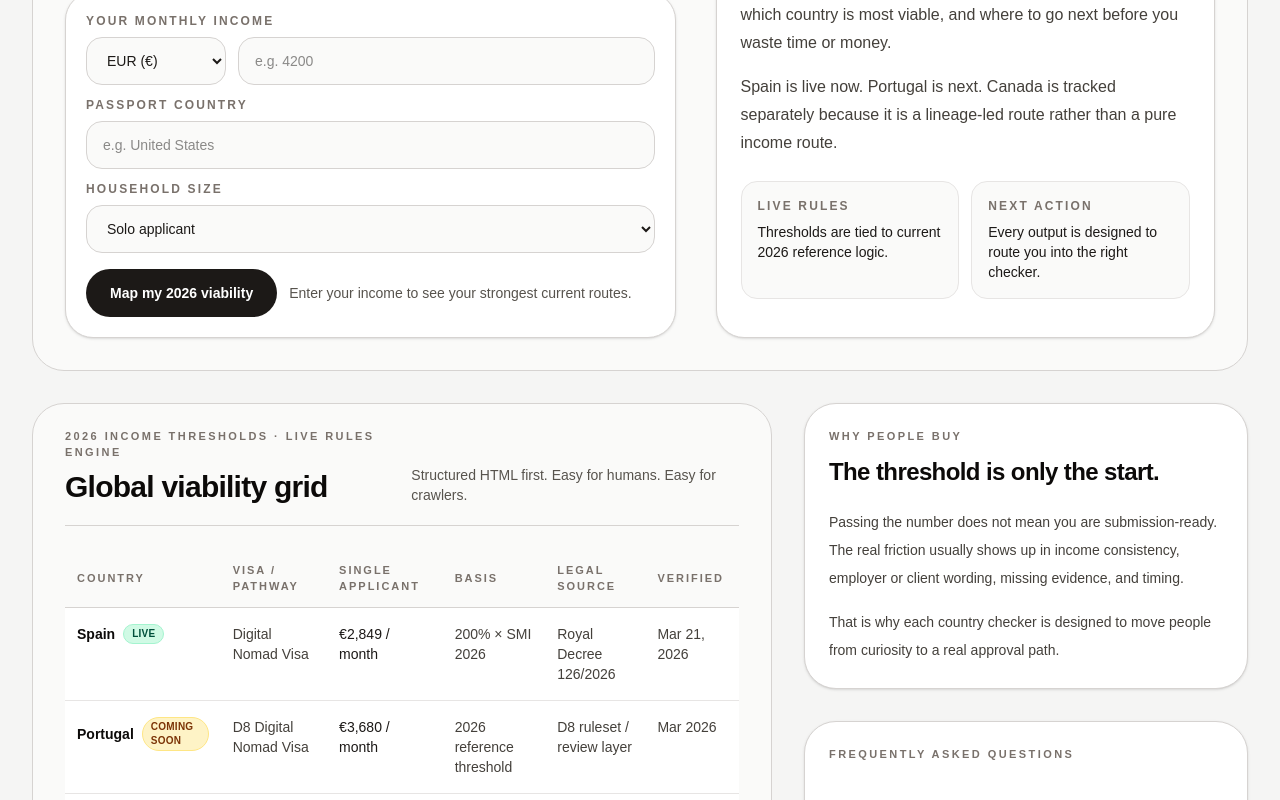
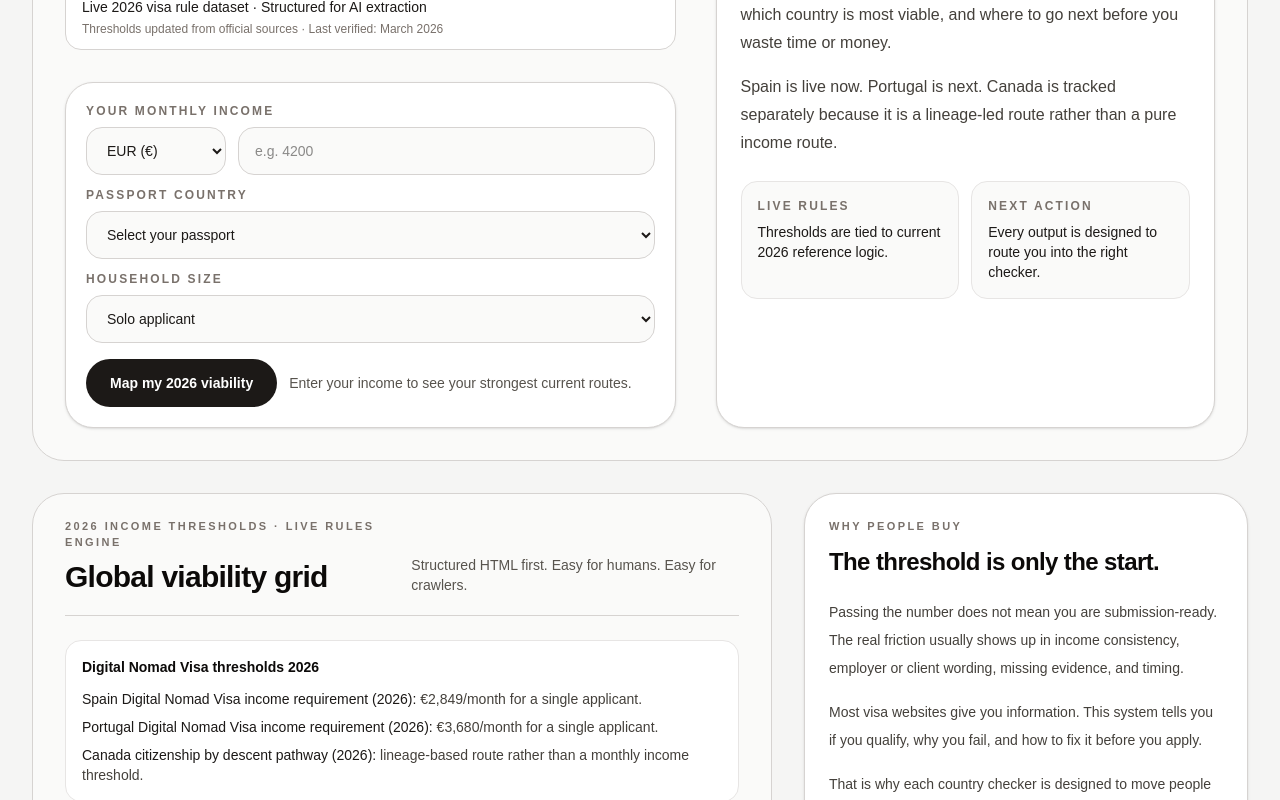
Before and after one commit to theviabilityindex-crypto/theviability-global-next, a Next.js app: page / in a window 1280 px wide. Shown: the part 460-1260 px from the top of the page. Built offline with nearby package versions, Linux system fonts and the light colour scheme.

Commit message:
Homepage upgrade: dropdown, authority strip, and results explanation

```diff
--- a/app/page.tsx
+++ b/app/page.tsx
@@ -396,6 +396,15 @@ export default function HomePage() {
                 shows your strongest next move.
               </p>
 
+              <div className="mt-6 rounded-2xl border border-stone-300 bg-white px-4 py-3 text-sm text-stone-700">
+                <p className="font-medium text-stone-900">
+                  Live 2026 visa rule dataset · Structured for AI extraction
+                </p>
+                <p className="mt-1 text-xs text-stone-500">
+                  Thresholds updated from official sources · Last verified: March 2026
+                </p>
+              </div>
+
               <div className="mt-8 rounded-[1.75rem] border border-stone-300 bg-white p-4 shadow-sm sm:p-5">
                 <div className="grid gap-3">
                   <div>
@@ -435,12 +444,22 @@ export default function HomePage() {
                     >
                       Passport country
                     </label>
-                    <input
+                    <select
                       id="passport"
-                      type="text"
-                      placeholder="e.g. United States"
-                      className="h-12 w-full rounded-2xl border border-stone-300 bg-stone-50 px-4 text-sm text-stone-900 outline-none transition focus:border-stone-500"
-                    />
+                      defaultValue=""
+                      className="h-12 w-full rounded-2xl border border-stone-300 bg-stone-50 px-4 text-sm font-medium text-stone-900 outline-none transition focus:border-stone-500"
+                    >
+                      <option value="">Select your passport</option>
+                      <option value="United States">United States</option>
+                      <option value="United Kingdom">United Kingdom</option>
+                      <option value="Australia">Australia</option>
+                      <option value="Canada">Canada</option>
+                      <option value="New Zealand">New Zealand</option>
+                      <option value="Ireland">Ireland</option>
+                      <option value="Germany">Germany</option>
+                      <option value="France">France</option>
+                      <option value="Netherlands">Netherlands</option>
+                    </select>
                   </div>
 
                   <div>
@@ -547,7 +566,20 @@ export default function HomePage() {
             </p>
           </div>
 
-          <div id="result-cards" className="grid gap-5 items-stretch xl:grid-cols-3" />
+          <div
+            id="result-cards"
+            className="grid gap-5 items-stretch xl:grid-cols-3"
+          />
+
+          <div className="mt-6 rounded-2xl border border-stone-200 bg-stone-50 p-4 text-sm text-stone-700">
+            <p className="font-medium text-stone-900">Why these results?</p>
+            <p className="mt-2">
+              These matches are calculated using your income converted to EUR, your
+              household size, and current 2026 visa threshold rules. Final approval
+              depends on income structure, documentation, and where your income is
+              sourced from.
+            </p>
+          </div>
         </section>
 
         <section className="mt-8 grid gap-8 xl:grid-cols-[1.25fr_0.75fr]">
@@ -564,6 +596,32 @@ export default function HomePage() {
               <p className="text-sm text-stone-600">
                 Structured HTML first. Easy for humans. Easy for crawlers.
               </p>
+            </div>
+
+            <div className="mb-5 rounded-2xl border border-stone-200 bg-white p-4 text-sm text-stone-700">
+              <p className="font-semibold text-stone-950">
+                Digital Nomad Visa thresholds 2026
+              </p>
+              <div className="mt-3 space-y-2">
+                <p>
+                  <span className="font-medium text-stone-900">
+                    Spain Digital Nomad Visa income requirement (2026):
+                  </span>{" "}
+                  €2,849/month for a single applicant.
+                </p>
+                <p>
+                  <span className="font-medium text-stone-900">
+                    Portugal Digital Nomad Visa income requirement (2026):
+                  </span>{" "}
+                  €3,680/month for a single applicant.
+                </p>
+                <p>
+                  <span className="font-medium text-stone-900">
+                    Canada citizenship by descent pathway (2026):
+                  </span>{" "}
+                  lineage-based route rather than a monthly income threshold.
+                </p>
+              </div>
             </div>
 
             <div className="overflow-x-auto">
@@ -735,12 +793,18 @@ export default function HomePage() {
               </table>
             </div>
 
-            <div className="mt-5">
+            <div className="mt-5 flex flex-wrap gap-3">
               <a
                 href="/check/spain"
                 className="inline-flex items-center rounded-full bg-stone-900 px-5 py-3 text-sm font-semibold text-white transition hover:bg-stone-700"
               >
                 Launch Spain checker
+              </a>
+              <a
+                href="/api/rules/global.json"
+                className="inline-flex items-center rounded-full border border-stone-300 bg-white px-5 py-3 text-sm font-semibold text-stone-900 transition hover:bg-stone-100"
+              >
+                View machine-readable rules dataset
               </a>
             </div>
           </div>
@@ -758,6 +822,10 @@ export default function HomePage() {
                   Passing the number does not mean you are submission-ready. The
                   real friction usually shows up in income consistency, employer or
                   client wording, missing evidence, and timing.
+                </p>
+                <p>
+                  Most visa websites give you information. This system tells you if
+                  you qualify, why you fail, and how to fix it before you apply.
                 </p>
                 <p>
                   That is why each country checker is designed to move people from
```
